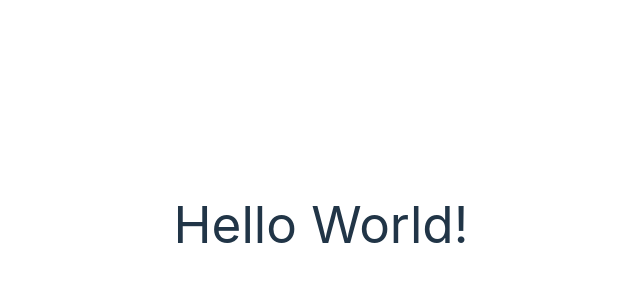
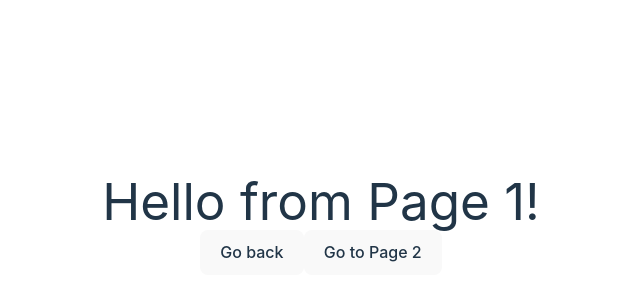
Before and after one commit to odin5on/runtime-terror-website, a React (Vite) app: page /runtime-terror-website/page1 in a window 1280 px wide. Shown: the part 176-476 px from the top of the page, without its empty margins (319-959 px from the left). Built offline with nearby package versions, Linux system fonts and the light colour scheme.

Commit message:
feat: basic navigation

```diff
--- a/package.json
+++ b/package.json
@@ -11,7 +11,8 @@
   },
   "dependencies": {
     "react": "^18.2.0",
-    "react-dom": "^18.2.0"
+    "react-dom": "^18.2.0",
+    "react-router-dom": "^6.18.0"
   },
   "devDependencies": {
     "@types/react": "^18.2.15",
--- a/src/homepage.jsx
+++ b/src/homepage.jsx
@@ -1,11 +1,30 @@
 import React from 'react';
+import { BrowserRouter as Router, Routes, Route, Link, useNavigate } from 'react-router-dom';
+
+// Import your other pages
+import Page1 from './pages/Page1';
+import Page2 from './pages/Page2';
 
 function HomePage() {
+  const navigate = useNavigate();
+
   return (
     <div>
       <h1>Hello World!</h1>
+      <button onClick={() => navigate('/page1')}>Go to Page 1</button>
+      <button onClick={() => navigate('/page2')}>Go to Page 2</button>
     </div>
   );
 }
 
-export default HomePage;
+export default function App() {
+  return (
+    <Router basename='/runtime-terror-website'>
+      <Routes>
+        <Route path="/page1" element={<Page1 />} />
+        <Route path="/page2" element={<Page2 />} />
+        <Route path="/" element={<HomePage />} />
+      </Routes>
+    </Router>
+  );
+}
--- /dev/null
+++ b/src/pages/page1.jsx
@@ -0,0 +1,16 @@
+import React from 'react';
+import { useNavigate } from 'react-router-dom';
+
+function Page1() {
+  const navigate = useNavigate();
+
+  return (
+    <div>
+      <h1>Hello from Page 1!</h1>
+      <button onClick={() => navigate('/')}>Go back</button>
+      <button onClick={() => navigate('/page2')}>Go to Page 2</button>
+    </div>
+  );
+}
+
+export default Page1;
--- /dev/null
+++ b/src/pages/page2.jsx
@@ -0,0 +1,16 @@
+import React from 'react';
+import { useNavigate } from 'react-router-dom';
+
+function Page2() {
+  const navigate = useNavigate();
+
+  return (
+    <div>
+      <h1>Hello from Page 2!</h1>
+      <button onClick={() => navigate('/')}>Go back</button>
+      <button onClick={() => navigate('/page1')}>Go to Page 1</button>
+    </div>
+  );
+}
+
+export default Page2;
```
Also changed, not shown: 1 other file (tests, documents, lock files or other folders).
